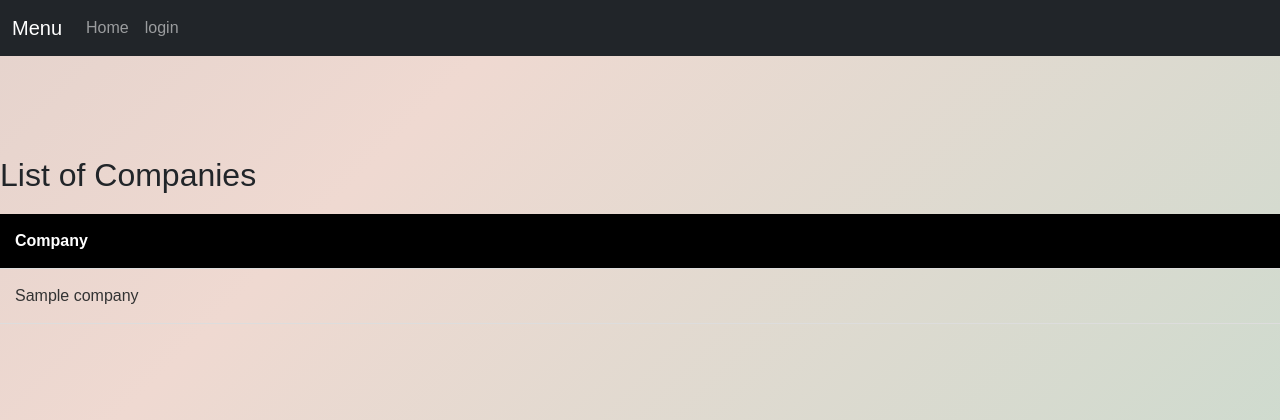
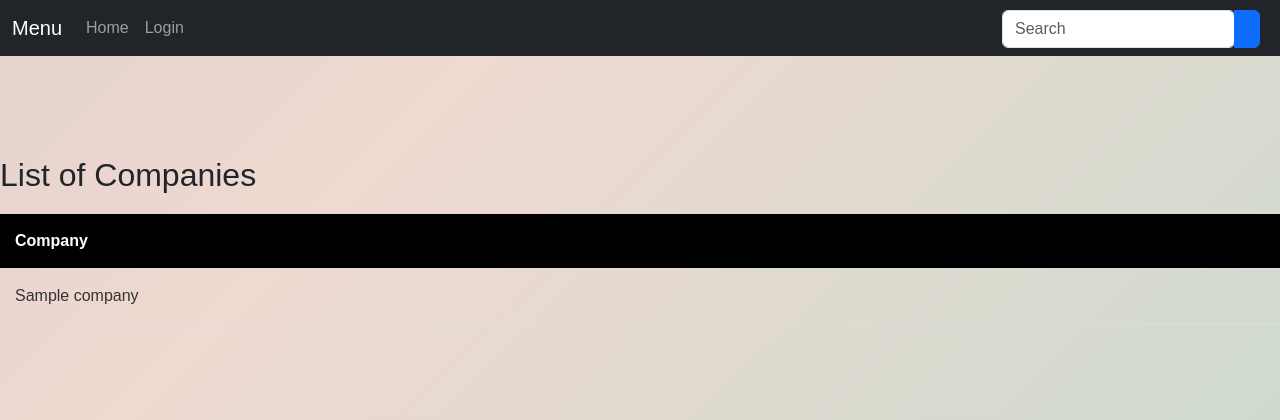
Before and after one commit to measivs/exchange-stock-project, a Flask app: template templates/home.html in a window 1280 px wide. Shown: the top 420 px of the page. Run offline with Flask 3, Linux system fonts and the light colour scheme; the template is opened without the code that fills it: most values are stand-ins (such as "Sample title", 1, 10 or a date in 2020).

Commit message:
modified

```diff
--- a/main.py
+++ b/main.py
@@ -3,6 +3,7 @@ from bs4 import BeautifulSoup
 import requests
 import logging
 from flask_sqlalchemy import SQLAlchemy
+from flask_mail import Mail, Message
 
 app = Flask(__name__)
 app.config['SECRET_KEY'] = 'MEALIZI'
--- a/templates/home.html
+++ b/templates/home.html
@@ -1,13 +1,28 @@
 <!DOCTYPE html>
-
-
 <html lang="en">
 <head>
     <meta charset="UTF-8">
     <title>List of Exchange Stocks</title>
     <link href="https://cdn.jsdelivr.net/npm/bootstrap@5.3.3/dist/css/bootstrap.min.css" rel="stylesheet" integrity="sha384-QWTKZyjpPEjISv5WaRU9OFeRpok6YctnYmDr5pNlyT2bRjXh0JMhjY6hW+ALEwIH" crossorigin="anonymous">
     <link rel="stylesheet" href="{{ url_for('static', filename='main.css') }}">
+    <style>
+        .search-container {
+            position: absolute;
+            top: 10px; /* Adjusted top position */
+            right: 20px;
+            z-index: 1000;
+        }
 
+        .search-input {
+            border-top-right-radius: 0;
+            border-bottom-right-radius: 0;
+        }
+
+        .search-button {
+            border-top-left-radius: 0;
+            border-bottom-left-radius: 0;
+        }
+    </style>
 </head>
 <body>
     <nav class="navbar navbar-expand-lg navbar-dark bg-dark">
@@ -20,12 +35,11 @@
             <div class="navbar-nav">
               <a class="nav-link" aria-current="page" href="/">Home</a>
               {% if 'username' not in session %}
-              <a class="nav-link" href="{{url_for('login')}}">login</a>
+              <a class="nav-link" href="{{url_for('login')}}">Login</a>
               {% endif %}
-
               {% if 'username' in session %}
-              <a class="nav-link" href="{{url_for('personal')}}">personal</a>
-              <a class="nav-link" href="{{url_for('logout')}}">logout</a>
+              <a class="nav-link" href="{{url_for('personal')}}">Personal</a>
+              <a class="nav-link" href="{{url_for('logout')}}">Logout</a>
               {% endif %}
             </div>
           </div>
@@ -44,7 +58,15 @@
         {% endfor %}
     </table>
 
-
+    <!-- Search button positioned on the top right corner -->
+    <div class="search-container">
+        <div class="input-group rounded">
+            <input type="search" class="form-control rounded search-input" placeholder="Search" aria-label="Search" aria-describedby="search-addon" />
+            <button class="btn btn-primary search-button" type="button">
+                <i class="fas fa-search"></i>
+            </button>
+        </div>
+    </div>
 
     <script src="https://cdn.jsdelivr.net/npm/bootstrap@5.0.2/dist/js/bootstrap.bundle.min.js" integrity="sha384-MrcW6ZMFYlzcLA8Nl+NtUVF0sA7MsXsP1UyJoMp4YLEuNSfAP+JcXn/tWtIaxVXM" crossorigin="anonymous"></script>
 </body>
--- a/templates/register.html
+++ b/templates/register.html
@@ -61,4 +61,4 @@
         </div>
     </div>
 </section>
-{% endblock %}
+<!-- {% endblock %} -->
```
Also changed, not shown: instance/loginn.sqlite.
